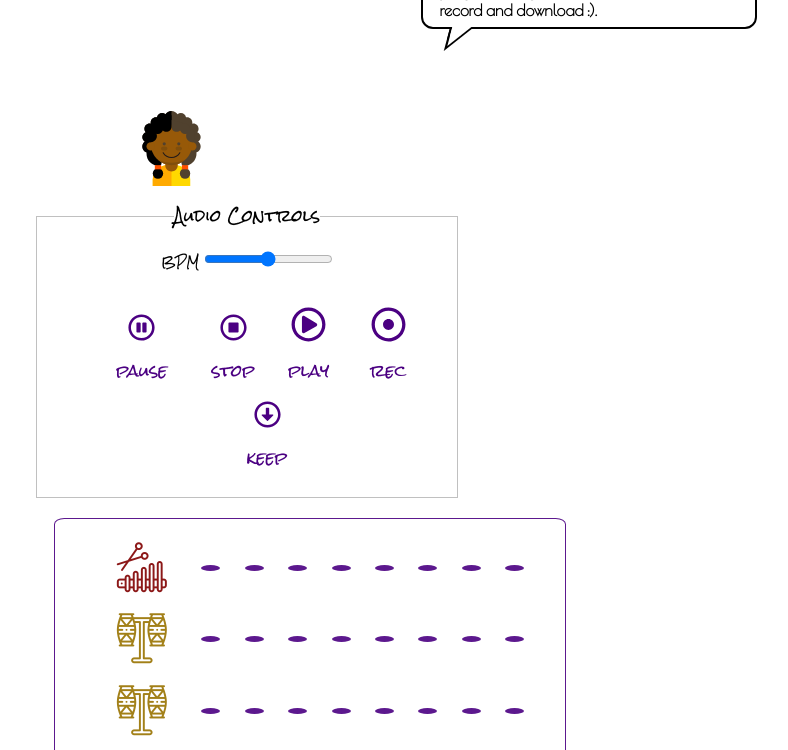
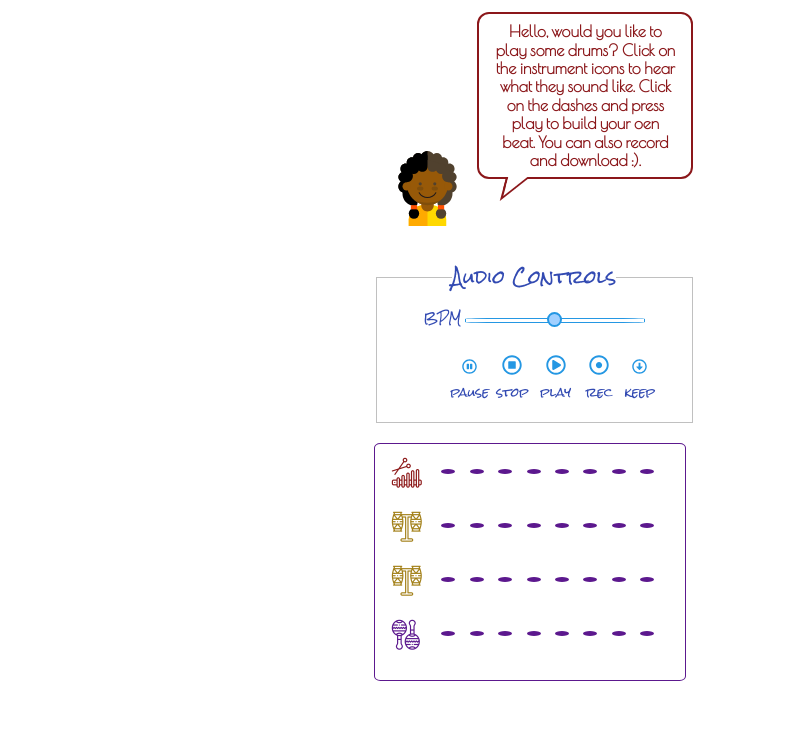
Before and after one commit to youzelle/afrobeat_sequencer, a plain HTML site: page player.html in a window 1280 px wide. Shown: the part 115-865 px from the top of the page, without its empty margins (106-894 px from the left). After the commit the page ends 821 px from the top, so only its background shows below. Drawn offline with nearby package versions, Linux system fonts and the light colour scheme.

Commit message:
Add files via upload

```diff
--- a/css/index.css
+++ b/css/index.css
@@ -14,9 +14,11 @@ GENERAL STYLING
 ***********************/
 
 .container {
-  width: 1000px;
+  width: 360px;
+  max-width: 98%;
   margin: 0 auto;
-  max-width: 90%;
+  padding: 5px;
+
 }
 
 .hidden {
@@ -57,7 +59,6 @@ ANIMATIONS
     top: 125px;
     }
 }
-
 
 /*******************
   BASE FONT STYLES
@@ -121,8 +122,7 @@ INDEX MAIN BODY
           animation-duration: 2s;
           animation-iteration-count: 2;
           transform: translateX(-30%) translateY(-70px) ;
-/*  box-shadow:0 3px 4px rgba(0, 0, 8, 0.3), 0 0 40px rgba(0, 0, 30, 0.1) inset;
-*/}
+}
 
 .fp.flaticon-maracas {
   animation-delay: 0s;
@@ -298,8 +298,6 @@ INDEX MAIN BODY
   flex-basis: 200px;
 }
 
-
-
 /****************************************************************
 PLAYER MAIN BODY
 *****************************************************************/
@@ -308,26 +306,69 @@ PLAYER MAIN BODY
 }
 
 .kli.speech {
-  width: 300px;
+  color:  #8b171a;
+  border:solid 2px #8b171a;
+  font-weight: bold;
+  text-align: center;
+  width: 180px;
   position: relative;
-  top: -170px;
-  left: 30%;
+  top: -80px;
+  left: 10%;
+}
+
+.kli.speech:before {
+  border-left:solid 12px #8b171a;
+  border-top:solid 12px #8b171a;
 }
 
 .lola.player {
   left: 10%;
+  bottom: 20px;
 }
 
 legend {
-  margin: 0;
+  font-size: 18px;
 }
 
 .audioControls {
-  /*margin: auto;*/
-  width: 400px;
+  color: #324ab2;
+  margin: 0 auto;
+  width: 300px;
   text-align: center;
-  padding-top: 25px;
-  font-size: 16px;
+  padding-top: 20px;
+  font-size: 12px;
+}
+
+input[type=range] {
+  height: 5px;
+  -webkit-appearance: none;
+  margin: 10px 0;
+  width: 60%;
+}
+input[type=range]:focus {
+  outline: none;
+}
+input[type=range]::-webkit-slider-runnable-track {
+  width: 60%;
+  height: 5px;
+  cursor: pointer;
+  animate: 0.2s;
+  background: #fff;
+  border-radius: 20%;
+  border: 1px solid #2497E3;
+}
+input[type=range]::-webkit-slider-thumb {
+  border: 2px solid #2497E3;
+  height: 15px;
+  width: 15px;
+  border-radius: 50%;
+  background: #A1D0FF;
+  cursor: pointer;
+  -webkit-appearance: none;
+  margin-top: -7px;
+}
+input[type=range]:focus::-webkit-slider-runnable-track {
+  background: #2497E3;
 }
 
 ul,
@@ -337,22 +378,25 @@ li,
   display: inline-block;
 }
 
-.svg-inline--fa {
-	font-size: 27px;
-  margin: 20px;
-}
-
 figcaption {
+  color: #324ab2;
   text-align: center;
 }
 
+.svg-inline--fa {
+  color: #2497E3;
+  font-size: 15px;
+  margin: 10px;
+}
+
 .fa-play-circle,
-.fa-dot-circle {
-	font-size: 35px;
+.fa-dot-circle,
+.fa-stop-circle {
+	font-size: 20px;
 }
 
 .fa-circle {
-  font-size: 15px;
+  font-size: 10px;
   border: none;
 }
 
@@ -360,40 +404,43 @@ figcaption {
   border: 1px solid indigo;
   border-radius: 2%;
   opacity: .9;
-  width: 500px;
+  width: 300px;
   margin: 20px;
   text-align: center;
   padding-bottom: 20px;
   padding-right: 10px;
 }
 
-ul.sound {
-  margin: 20px;
+.sound {
+  height: 30px;
 }
 
-ul.sound
+ul.sound {
+  margin: 12px;
+  padding-left: 0;
+}
 
 .block {
-	height: 2px;
-  width: 15px;
+	height: 1px;
+  width: 10px;
   border: 2px solid indigo;
   border-radius: 50%;
   background-color: indigo;
   transition: background-color .9s ease-in-out;
-  margin: 10px;
-  margin-bottom: 15px;
+  margin: 5px;
+  margin-bottom: 10px;
 }
 
-ul li:first-child {
-  margin-right: 20px;
+ul li .fp:first-child {
+  margin-right: 10px;
+}
+
+.sound i.fp::before {
+  font-size: 30px;
 }
 
 .counterPos {
-    border: solid red 2px;
-}
-
-.sound {
-  height: 30px;
+  box-shadow: 0 0 5px #fff, 0 0 10px #fff, 0 0 15px #fff, 0 0 20px #0000ff, 0 0 25px #0000ff, 0 0 40px #0000ff, 0 0 40px #0000ff, 0 0 65px #0000ff;
 }
 
 .isActiveCtr {
@@ -405,7 +452,7 @@ ul li:first-child {
 .isActiveButt {
 	background-color: indigo;
   /*border-radius: 0;*/
-  height: 15px;
-  width: 15px;
-  margin-bottom: 10px;
+  height: 10px;
+  width: 10px;
+  margin-bottom: 5px;
 }
```
